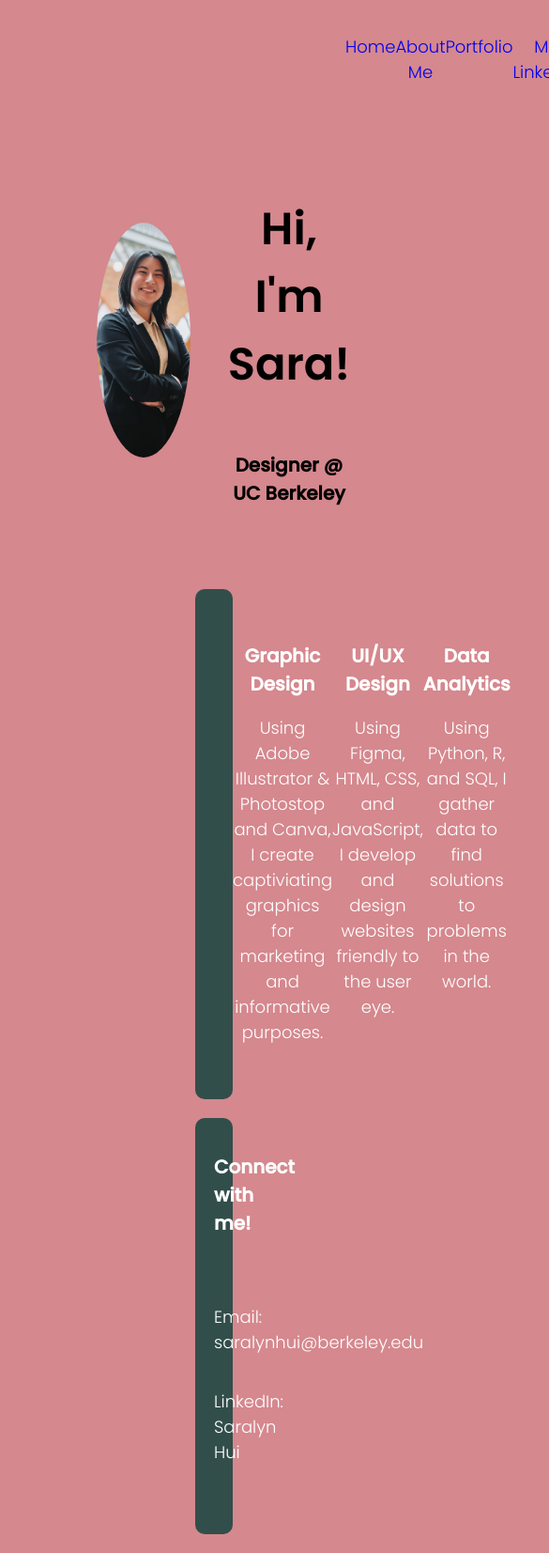
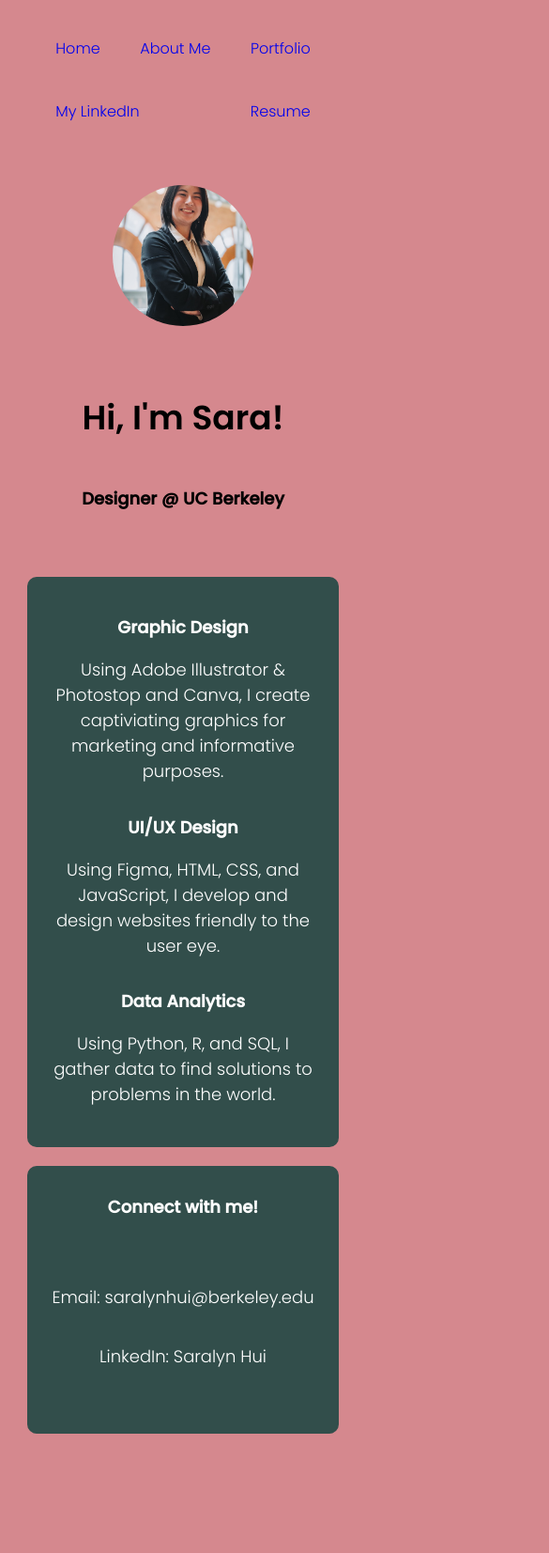
Before and after one commit to saralynhui/saralynhui.github.io, a plain HTML site: page index.html in a window 390 px wide. Shown: the top 1653 px of the page at 94% size, 585 px wide, since content can reach past the window. After the commit the page ends 1546 px from the top, so only its background shows below. Drawn offline with Linux system fonts and the light colour scheme.

Commit message:
mobile friendly

```diff
--- a/style.css
+++ b/style.css
@@ -1,32 +1,57 @@
-
 html {
     text-align: center;
-    margin-right: 200px;
-    margin-left: 200px;
+    margin-right: 10%;
+    margin-left: 10%;
 }
 
-.directory-bar{
+/* Adjusts margins for smaller screens */
+@media (max-width: 768px) {
+    html {
+        margin-right: 5%;
+        margin-left: 5%;
+    }
+}
+
+.directory-bar {
     color: black;
     padding: 10px;
-    text-align: center;
     display: flex;
     justify-content: space-between;
-    margin-left: 150px;
-    margin-right: 150px;
+    align-items: center;
+    margin-left: 5%;
+    margin-right: 5%;
+    flex-wrap: wrap; /* Allows items to wrap on smaller screens */
 }
 
-.aboutmebg{
-    background: pink;
-    padding: 40px;
-    border-radius: 10px;
-    width: 800px;
-    margin: 0 auto;
-    margin-top: 20px; /
+.directory-bar .nav-links {
+    display: flex;
+    justify-content: space-between;
+    width: 100%;
 }
 
 .directory-bar a {
     text-decoration: none;
     display: inline-block;
+    font-size: 16px; /* Adjust font size as needed */
+    margin: 5px; /* Add spacing between links */
+}
+
+
+.aboutmebg {
+    background: pink;
+    padding: 40px;
+    border-radius: 10px;
+    width: 80%;
+    margin: 0 auto;
+    margin-top: 20px;
+}
+
+/* Adjust width for smaller screens */
+@media (max-width: 768px) {
+    .aboutmebg {
+        width: 95%;
+        padding: 20px;
+    }
 }
 
 @font-face {
@@ -53,22 +78,41 @@ html {
 p {
     font-family: 'LightPoppins';
 }
+
 h1 {
     font-family: 'SemiBoldPoppins';
     font-size: 48px;
 }
-h2{
+
+/* Adjust font size for smaller screens */
+@media (max-width: 768px) {
+    h1 {
+        font-size: 36px;
+    }
+}
+
+h2 {
     font-family: 'MediumPoppins';
     font-size: 20px;
 }
+
+/* Adjust font size for smaller screens */
+@media (max-width: 768px) {
+    h2 {
+        font-size: 18px;
+    }
+}
+
 h1, h2, h3 {
     color: black;
 }
+
 body {
     background-color: #D5888E;
     align-items: center;
     font-size: 18px;
 }
+
 .main-content {
     display: flex;
     justify-content: space-between;
@@ -77,12 +121,28 @@ body {
     justify-content: center;
 }
 
+/* Adjust layout for smaller screens */
+@media (max-width: 768px) {
+    .main-content {
+        flex-direction: column;
+        padding: 15px;
+    }
+}
+
 .circular-image {
     width: 250px;
     height: 250px;
     object-fit: cover;
     border-radius: 50%;
     padding: 20px;
+}
+
+/* Adjust size for smaller screens */
+@media (max-width: 768px) {
+    .circular-image {
+        width: 150px;
+        height: 150px;
+    }
 }
 
 .text-content {
@@ -94,17 +154,23 @@ body {
 
 .green-box {
     color: white;
-        background-color:#324E4B;
+    background-color: #324E4B;
     border-radius: 10px;
     padding: 20px;
     display: flex;
     flex-direction: column;
-        max-width: 900px;
+    max-width: 90%;
     margin: 20px auto;
 }
 
-    .green-box h1
-    {
+/* Adjust padding for smaller screens */
+@media (max-width: 768px) {
+    .green-box {
+        padding: 15px;
+    }
+}
+
+.green-box h1 {
     color: white;
 }
 
@@ -112,12 +178,20 @@ body {
     color: white;
 }
 
-    .green-box-row  {
+.green-box-row {
     display: flex;
     flex-direction: row;
     padding: 20px;
     justify-content: space-between;
     flex: 1;
+}
+
+/* Adjust layout for smaller screens */
+@media (max-width: 768px) {
+    .green-box-row {
+        flex-direction: column;
+        padding: 10px;
+    }
 }
 
 img {
@@ -129,13 +203,19 @@ body {
     max-height: 400px;
 }
 
-
 .gallery {
     display: grid;
     grid-template-columns: repeat(auto-fill, minmax(250px, 1fr));
     gap: 16px;
     padding: 16px;
     align-items: center;
+}
+
+/* Adjust grid layout for smaller screens */
+@media (max-width: 768px) {
+    .gallery {
+        grid-template-columns: repeat(auto-fill, minmax(150px, 1fr));
+    }
 }
 
 .image {
@@ -149,10 +229,10 @@ body {
     transform: scale(1.05); /* Scale up by 5% on hover */
 }
 
-    .full-img{
+.full-img {
     width: 100%;
     height: 100vh;
-        background: rgba(0,0,0,0.9);
+    background: rgba(0, 0, 0, 0.9);
     position: fixed;
     top: 0;
     left: 0;
@@ -167,8 +247,7 @@ body {
     height: auto;
 }
 
-
-    .full-img span{
+.full-img span {
     position: absolute;
     top: 5%;
     right: 5%;
```
Also changed, not shown: script.js (added, +10 -0 lines), index.css (deleted), slay.js (line endings or trailing spaces), 2 other files. Lines whose indentation alone changed are shown as unchanged.
